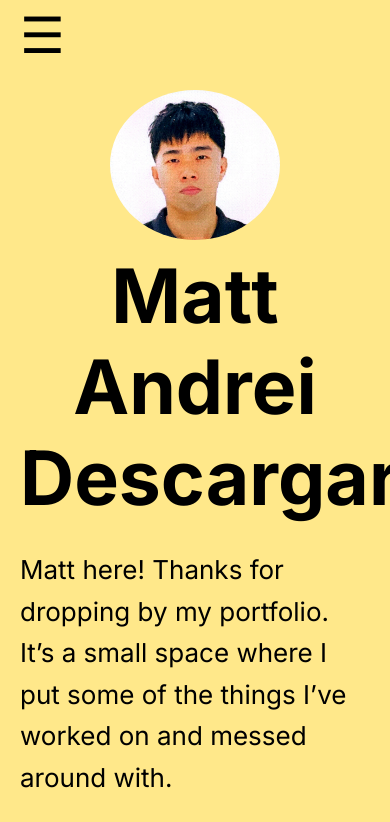
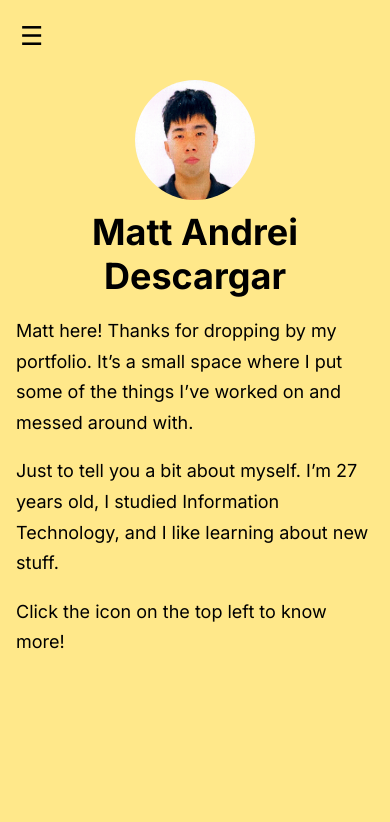
Before and after one commit to mad0929/DescargarPortfolio, a plain HTML site: page index.html in a window 390 px wide. Shown: the top 822 px of the page. Drawn offline with Linux system fonts and the light colour scheme.

Commit message:
tweaking mobile responsiveness

```diff
--- a/styles.css
+++ b/styles.css
@@ -113,3 +113,41 @@ body {
     text-decoration: none;
     margin: 10px 0;
   }
+
+  @media (max-width: 768px) {
+
+    .introduction {
+      padding: 80px 16px 40px 16px;
+    }
+
+    .profile {
+      width: 120px;
+      height: 120px;
+      margin-bottom: 10px;
+    }
+
+    h1 {
+      font-size: 36px;
+    }
+
+    p {
+      font-size: 18px;
+      line-height: 1.7;
+    }
+
+    .menu a {
+      font-size: 48px;
+    }
+
+    .menu-content {
+      padding-left: 30px;
+    }
+
+    .topbar-title {
+      font-size: 16px;
+    }
+
+    .menu-icon {
+      font-size: 26px;
+    }
+  }
```
